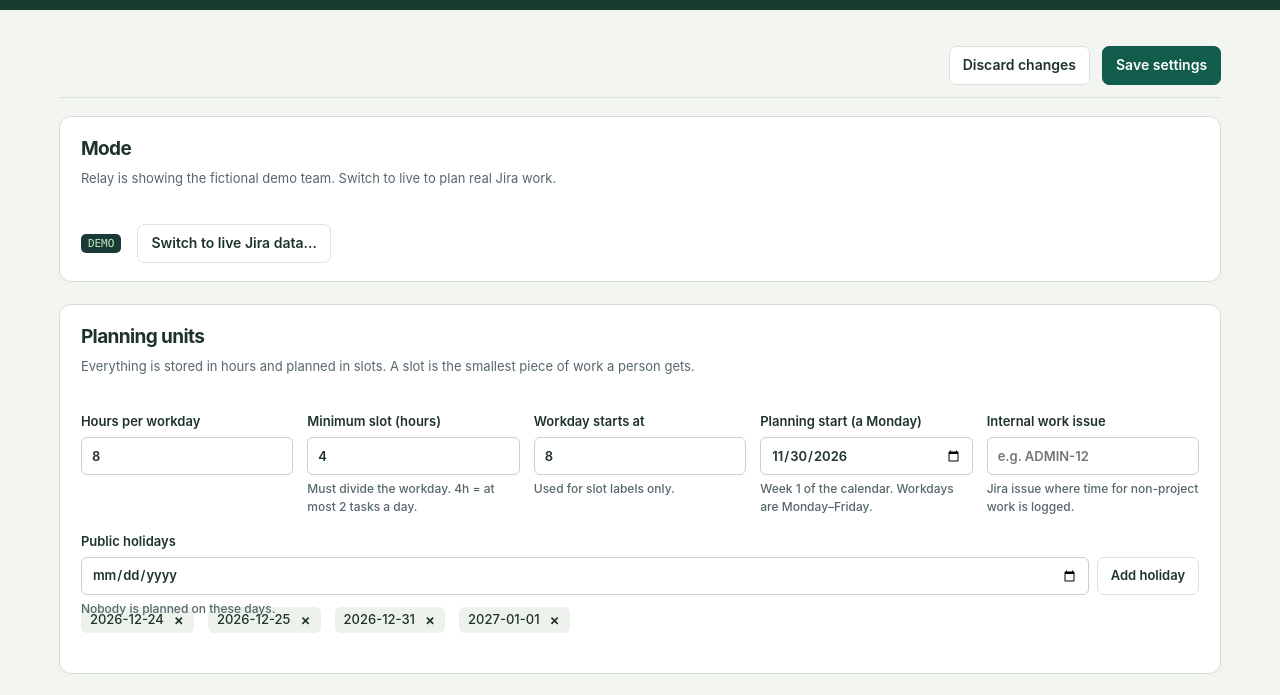
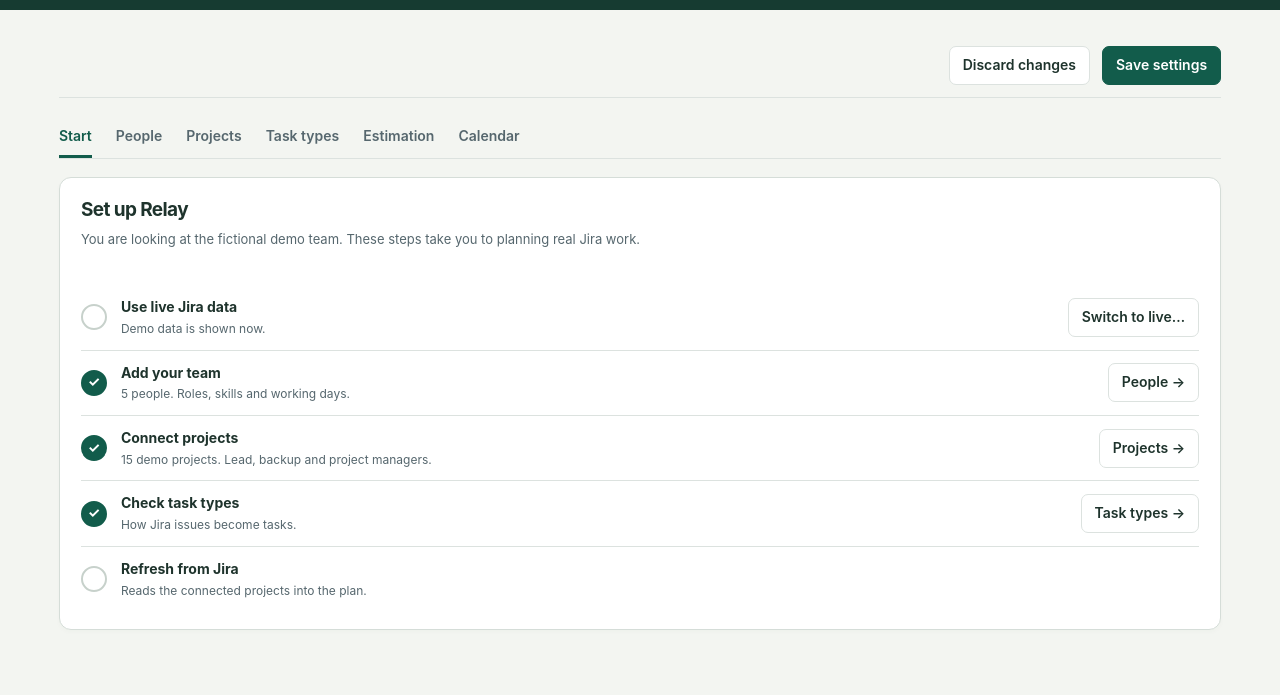
Before and after one commit to corpusculus/team-planner-relay, a website built with Vite: page static/settings/index.html in a window 1280 px wide. Shown: the part 54-749 px from the top of the page. Built offline with nearby package versions, Linux system fonts and the light colour scheme.

Commit message:
Settings: tabs, collapsible cards with summaries, setup checklist
Co-Authored-By: Claude Opus 5.5 <noreply@anthropic.com>

```diff
--- a/static/settings/index.html
+++ b/static/settings/index.html
@@ -25,6 +25,19 @@ input:disabled{background:var(--wash);color:var(--muted)}
 .link-row{display:flex;gap:8px;flex-wrap:wrap;align-items:center;margin-top:6px}
 .link-row input,.link-row select{flex:1 1 140px;width:auto}
 .linked{color:var(--teal);font-weight:620}
+.section-tabs{display:flex;gap:24px;overflow-x:auto;border-bottom:1px solid var(--line);margin:0 0 18px}
+.section-tabs .tab{height:42px;white-space:nowrap}
+.panel .content>button[data-add],.panel .content>.queue-tools{margin-bottom:14px}
+.card-row{display:flex;align-items:center;gap:12px}
+.card-sum{flex:1;min-width:0;display:grid;gap:2px}
+.card-sum b,.card-sum .hint{white-space:nowrap;overflow:hidden;text-overflow:ellipsis;margin:0}
+.step{display:flex;align-items:center;gap:14px;padding:12px 0;border-bottom:1px solid var(--line)}
+.step:last-child{border-bottom:0}
+.step-mark{width:26px;height:26px;flex-shrink:0;border-radius:50%;border:2px solid #c7d1cb;display:grid;place-items:center;font-weight:700;color:#fff}
+.step.complete .step-mark{background:var(--teal);border-color:var(--teal)}
+.step-text{flex:1;min-width:0;display:grid;gap:2px}
+.step-text .hint{margin:0}
+@media(max-width:700px){.step{flex-wrap:wrap}.step>button{margin-left:40px}}
 .badge{font:11px var(--mono);padding:3px 7px;border-radius:5px;background:#193a36;color:#c2e9bb}
 </style>
 </head>
--- a/static/settings/main.js
+++ b/static/settings/main.js
@@ -3,7 +3,7 @@ import { estimate, multiplier, toSlots } from '../../src/shared/estimate.js';
 import { call, isLocal } from '../common/backend.js';
 import { $, esc, options, modal } from '../common/ui.js';
 
-let saved, s, meta, dirty = false, jiraProjects = [], search = { target: null, query: '', users: [] }, trial = { type: 0, p: 0, s: 0 };
+let saved, s, meta, dirty = false, tab = 'start', openCards = new Set(), jiraProjects = [], search = { target: null, query: '', users: [] }, trial = { type: 0, p: 0, s: 0 };
 
 const status = (text, error = false) => { $('status').textContent = text; $('status').className = 'grow ' + (error ? 'late' : 'sub'); };
 const markDirty = () => { dirty = true; status('Unsaved changes'); };
@@ -26,7 +26,12 @@ const bool = (path, value, label) => '<label><input type="checkbox" data-path="'
 const field = (label, input, hint = '', cls = '') => '<label class="field ' + cls + '"><span class="field-label">' + label + '</span>' + input + '<span class="hint">' + hint + '</span></label>';
 // A field holding several controls (checkbox groups) must not be a <label>, or clicking its title toggles the first box.
 const group = (label, inner, hint = '', cls = '') => '<div class="field ' + cls + '"><span class="field-label">' + label + '</span>' + inner + '<span class="hint">' + hint + '</span></div>';
-const card = (head, body, archived) => '<div class="card' + (archived ? ' archived' : '') + '"><div class="card-head">' + head + '</div>' + body + '</div>';
+/** A person, project or task type: a one-line summary until opened for editing. */
+const card = (key, title, summary, head, body, archived) => openCards.has(key)
+  ? '<div class="card' + (archived ? ' archived' : '') + '"><div class="card-head">' + head + '<button type="button" data-card="' + key + '">Done</button></div>' + body + '</div>'
+  : '<div class="card' + (archived ? ' archived' : '') + '"><div class="card-row"><div class="card-sum"><b>' + esc(title) + '</b><span class="hint">' + esc(summary) + '</span></div><button type="button" data-card="' + key + '" aria-label="Edit ' + esc(title) + '">Edit</button></div></div>';
+const TABS = [['start', 'Start'], ['people', 'People'], ['projects', 'Projects'], ['types', 'Task types'], ['estimation', 'Estimation'], ['calendar', 'Calendar']];
+const ROLE = { member: 'Team member', team: 'Team manager', pm: 'Project manager' }, WEEK = ['Mon', 'Tue', 'Wed', 'Thu', 'Fri'];
 const many = (path, list, chosen) => '<div class="checks">' + list.map(([v, l]) => '<label><input type="checkbox" data-toggle="' + path + '" value="' + esc(v) + '" ' + (chosen.map(String).includes(String(v)) ? 'checked' : '') + '>' + esc(l) + '</label>').join('') + '</div>';
 const panel = (title, intro, body) => '<section class="panel"><div class="section-head"><div><h2>' + title + '</h2><p>' + intro + '</p></div></div><div class="content">' + body + '</div></section>';
 // rows are arrays of cell HTML; data-label lets phones show each row as a labelled block.
@@ -44,10 +49,17 @@ function getPath(path) { return path.split('.').reduce((o, k) => o[k], s); }
 function render() {
   const g = s.general;
   $('plannerLink').hidden = !isLocal;
-  const mode = panel('Mode', s.demo ? 'Relay is showing the fictional demo team. Switch to live to plan real Jira work.' : 'Relay plans issues from the connected Jira projects.',
-    '<div class="modebox"><span class="badge">' + (s.demo ? 'DEMO' : 'LIVE') + '</span><button id="switchMode">' + (s.demo ? 'Switch to live Jira data…' : 'Switch back to demo data…') + '</button>' + (!s.demo ? '<button class="primary" id="refreshNow">↻ Refresh from Jira now</button>' : '') + '</div>');
+  const team = s.people.filter(p => !p.archived), linked = team.filter(p => p.accountId).length, connected = s.projects.filter(p => p.jiraKey && !p.archived).length;
+  const step = (done, title, detail, action) => '<div class="step' + (done ? ' complete' : '') + '"><span class="step-mark" aria-hidden="true">' + (done ? '✓' : '') + '</span><div class="step-text"><b>' + title + '</b><span class="hint">' + detail + '</span></div>' + action + '</div>';
+  const go = (k, label) => '<button type="button" data-tab="' + k + '">' + label + ' →</button>';
+  const start = panel('Set up Relay', s.demo ? 'You are looking at the fictional demo team. These steps take you to planning real Jira work.' : 'Everything Relay needs, in order. Estimation and Calendar have sensible defaults.',
+    step(!s.demo, 'Use live Jira data', s.demo ? 'Demo data is shown now.' : 'Relay plans issues from your Jira projects.', '<button id="switchMode">' + (s.demo ? 'Switch to live…' : 'Back to demo…') + '</button>') +
+    step(team.length && (s.demo || linked === team.length), 'Add your team', team.length + ' people' + (s.demo ? '' : ', ' + linked + ' linked to Jira') + '. Roles, skills and working days.', go('people', 'People')) +
+    step(s.demo ? s.projects.length : connected, 'Connect projects', (s.demo ? s.projects.length + ' demo projects' : connected + ' Jira projects connected') + '. Lead, backup and project managers.', go('projects', 'Projects')) +
+    step(s.types.some(t => !t.archived && (t.issueTypes || t.components || t.labels)), 'Check task types', 'How Jira issues become tasks' + (s.demo ? '.' : ' · ' + (meta.unmappedTotal ?? 0) + ' issues need mapping.'), go('types', 'Task types')) +
+    step(!s.demo && !!meta.refreshedAt, 'Refresh from Jira', meta.refreshedAt ? 'Last refreshed ' + new Date(meta.refreshedAt).toLocaleString('en-GB') + '. Then every 5 minutes automatically.' : 'Reads the connected projects into the plan.', s.demo ? '' : '<button class="primary" id="refreshNow">↻ Refresh now</button>'));
 
-  const general = panel('Planning units', 'Everything is stored in hours and planned in slots. A slot is the smallest piece of work a person gets.',
+  const general = panel('Calendar and time', 'Working hours, planning slots, public holidays and where internal time is logged. The defaults suit most teams.',
     '<div class="grid-form">' +
     field('Hours per workday', num('general.workdayHours', g.workdayHours, 'min="1" max="24" step="1"')) +
     field('Minimum slot (hours)', num('general.slotHours', g.slotHours, 'min="1" step="1"'), 'Must divide the workday. 4h = at most 2 tasks a day.') +
@@ -77,7 +89,8 @@ function render() {
 
   const sources = [['relay', 'Relay (history / size)'], ['jira-estimate', 'Jira estimate'], ['story-points', 'Story points']];
   const types = panel('Task types', 'Each type has a default effort and buffer, where its duration comes from, and the rules that match Jira issues to it. The first matching type wins. A type without rules is only used for tasks added in Relay.',
-    s.types.map((t, i) => card(text('types.' + i + '.name', t.name, 'aria-label="Task type name"') + bool('types.' + i + '.archived', t.archived, 'Archived'), '<div class="grid-form">' +
+    s.types.map((t, i) => card('types:' + i, t.name, [s.systems[t.system], t.baseHours + 'h + ' + t.bufferHours + 'h buffer', Object.fromEntries(sources)[t.source], [t.issueTypes, t.components, t.labels].filter(Boolean).join(' / ') || 'no Jira rules', t.archived && 'archived'].filter(Boolean).join(' · '),
+      text('types.' + i + '.name', t.name, 'aria-label="Task type name"') + bool('types.' + i + '.archived', t.archived, 'Archived'), '<div class="grid-form">' +
       field('System', sel('types.' + i + '.system', systemsList(), t.system, 'data-num')) +
       field('Base hours', num('types.' + i + '.baseHours', t.baseHours, 'min="0.5" step="0.5"')) +
       field('Buffer hours', num('types.' + i + '.bufferHours', t.bufferHours, 'min="0" step="0.5"')) +
@@ -91,7 +104,8 @@ function render() {
 
   const people = panel('People', s.demo ? 'The fictional demo team. Switch to live mode to add your Jira users and set who is who.' : 'Team members are Jira users. Role decides what they can see and change. Skills decide which systems they can cover.',
     (!s.demo ? '<div class="queue-tools"><span class="field-label">Add a Jira user</span>' + finder('new') + '</div>' : '<button data-add="person">＋ Add person</button>') +
-    s.people.map((p, i) => card(text('people.' + i + '.name', p.name, 'aria-label="Name"') + bool('people.' + i + '.archived', p.archived, 'Archived') + (i < saved.people.length ? '<button type="button" data-forget="' + i + '">Remove personal data…</button>' : ''), '<div class="grid-form">' +
+    s.people.map((p, i) => card('people:' + i, p.name, [ROLE[p.access], p.skills.map(k => s.systems[k]).join(', ') || 'no skills', !s.demo && (p.accountId ? 'linked to Jira' : 'not linked to Jira'), (p.days ?? [0, 1, 2, 3, 4]).length < 5 && WEEK.filter((_, k) => (p.days ?? []).includes(k)).join(', '), (p.hoursPerDay ?? s.general.workdayHours) < s.general.workdayHours && p.hoursPerDay + 'h a day', p.access === 'pm' && (p.pmProjects ?? []).length + ' projects', p.archived && 'archived'].filter(Boolean).join(' · '),
+      text('people.' + i + '.name', p.name, 'aria-label="Name"') + bool('people.' + i + '.archived', p.archived, 'Archived') + (i < saved.people.length ? '<button type="button" data-forget="' + i + '">Remove personal data…</button>' : ''), '<div class="grid-form">' +
       field('Job title', text('people.' + i + '.role', p.role)) +
       field('Role in Relay', sel('people.' + i + '.access', [['member', 'Team member'], ['team', 'Team manager'], ['pm', 'Project manager']], p.access, 'data-rerender')) +
       group('Jira user', s.demo ? '<p class="hint">Available in live mode.</p>' : p.accountId ? '<div class="link-row"><span class="linked">✓ Linked</span><button type="button" data-unlink="' + i + '">Unlink</button></div>' : finder(String(i)), s.demo ? '' : p.accountId ? 'Signs in to Relay as this person.' : 'Not linked: cannot open the planner.') +
@@ -106,7 +120,9 @@ function render() {
     s.projects.map((p, i) => {
       const pms = s.people.map((x, j) => [x, j]).filter(([x]) => x.access === 'pm' && !x.archived);
       const covered = [...new Set([...(s.people[p.lead]?.skills ?? []), ...(s.people[p.back]?.skills ?? [])])];
-      return card(text('projects.' + i + '.name', p.name, 'aria-label="Project name"') + bool('projects.' + i + '.archived', p.archived, 'Archived'), '<div class="grid-form">' +
+      const pmNames = pms.filter(([x]) => (x.pmProjects ?? []).includes(i)).map(([x]) => x.name).join(', ');
+      return card('projects:' + i, p.name, [p.jiraKey || (s.demo ? null : 'no Jira key'), 'lead ' + (s.people[p.lead]?.name ?? 'none'), p.back != null && 'backup ' + s.people[p.back]?.name, pmNames && 'PM ' + pmNames, p.due && 'due ' + p.due, p.archived && 'archived'].filter(Boolean).join(' · '),
+        text('projects.' + i + '.name', p.name, 'aria-label="Project name"') + bool('projects.' + i + '.archived', p.archived, 'Archived'), '<div class="grid-form">' +
         field('Jira project key', text('projects.' + i + '.jiraKey', p.jiraKey, 'placeholder="e.g. PILOT"')) +
         field('Due date', '<input type="date" data-path="projects.' + i + '.due" value="' + esc(p.due) + '">') +
         field('Lead', sel('projects.' + i + '.lead', [['', 'None'], ...peopleList()], p.lead, 'data-num data-rerender')) +
@@ -121,7 +137,8 @@ function render() {
   const unmapped = s.demo ? '' : panel('Needs mapping', 'Jira issues from the last refresh that Relay could not plan. Fix a task type rule, a component, or a project contact, then refresh.',
     meta.unmapped.length ? (meta.unmappedTotal > meta.unmapped.length ? '<p class="hint">Showing ' + meta.unmapped.length + ' of ' + meta.unmappedTotal + '.</p>' : '') + table(['Issue', 'Project', 'Reason'], meta.unmapped.map(u => ['<b>' + esc(u.key) + '</b> ' + esc(u.summary), esc(u.project), esc(u.reason)])) : '<p class="empty">Nothing to map.</p>');
 
-  $('view').innerHTML = mode + unmapped + general + estimation + types + systems + people + projects;
+  const sections = { start: start + unmapped, people, projects, types: types + systems, estimation, calendar: general };
+  $('view').innerHTML = '<nav class="section-tabs" aria-label="Settings sections">' + TABS.map(([k, l]) => '<button type="button" class="tab' + (k === tab ? ' active' : '') + '" data-tab="' + k + '" aria-current="' + (k === tab ? 'page' : 'false') + '">' + l + '</button>').join('') + '</nav>' + sections[tab];
 }
 
 /** Live estimate preview so admins can see what the numbers produce before saving. */
@@ -190,7 +207,9 @@ document.addEventListener('change', e => {
 document.addEventListener('click', async e => {
   const b = e.target.closest('button'); if (!b) return;
   if (b.hasAttribute('data-dismiss')) $('modal').close();
-  if (b.dataset.add) { s[listOf[b.dataset.add]].push(blank[b.dataset.add]()); markDirty(); render(); }
+  if (b.dataset.tab) { tab = b.dataset.tab; render(); window.scrollTo(0, 0); }
+  if (b.dataset.card) { openCards.has(b.dataset.card) ? openCards.delete(b.dataset.card) : openCards.add(b.dataset.card); render(); }
+  if (b.dataset.add) { const list = listOf[b.dataset.add]; s[list].push(blank[b.dataset.add]()); openCards.add(list + ':' + (s[list].length - 1)); markDirty(); render(); }
   if (b.id === 'switchMode') modal(s.demo ? 'Switch to live Jira data?' : 'Switch back to demo data?', '<p>' + (s.demo ? 'The demo team, projects and plan are removed. Your systems, task types, sizes and factors are kept. Then add your Jira users and connect Jira projects.' : 'The live plan and Relay-only records (timesheets, private time, blockers) are removed and replaced with the demo. Jira itself is not changed.') + '</p><div class="actions"><button data-dismiss>Cancel</button><button class="primary" id="confirmSwitch">Switch</button></div>');
   if (b.id === 'confirmSwitch') { $('modal').close(); await run(() => call('saveSettings', { switchMode: true }), 'Mode switched.'); if (!s.demo && meta.jira) { jiraProjects = (await call('jiraProjects')).projects; render(); } }
   if (b.id === 'refreshNow') {
@@ -214,7 +233,7 @@ document.addEventListener('click', async e => {
     if (!u) return;
     const other = s.people.findIndex(p => p.accountId === u.accountId);
     if (other >= 0 && String(other) !== target) return status(u.name + ' is already linked to ' + s.people[other].name + '.', true);
-    if (target === 'new') s.people.push({ ...blank.person(), name: u.name, accountId: u.accountId });
+    if (target === 'new') { s.people.push({ ...blank.person(), name: u.name, accountId: u.accountId }); openCards.add('people:' + (s.people.length - 1)); }
     else Object.assign(s.people[Number(target)], { accountId: u.accountId }, s.people[Number(target)].name === 'New person' ? { name: u.name } : {});
     search = { target: null, query: '', users: [] }; markDirty(); render();
   }
@@ -233,7 +252,7 @@ document.addEventListener('click', async e => {
   if (b.dataset.unlink !== undefined) { s.people[Number(b.dataset.unlink)].accountId = null; markDirty(); render(); }
   if (b.id === 'jiraAdd') {
     const j = jiraProjects.find(x => x.key === $('jiraPick').value);
-    if (j) { s.projects.push({ ...blank.project(), name: j.name, jiraKey: j.key }); markDirty(); render(); }
+    if (j) { s.projects.push({ ...blank.project(), name: j.name, jiraKey: j.key }); openCards.add('projects:' + (s.projects.length - 1)); markDirty(); render(); }
   }
 });
 async function run(fn, message) {
```
